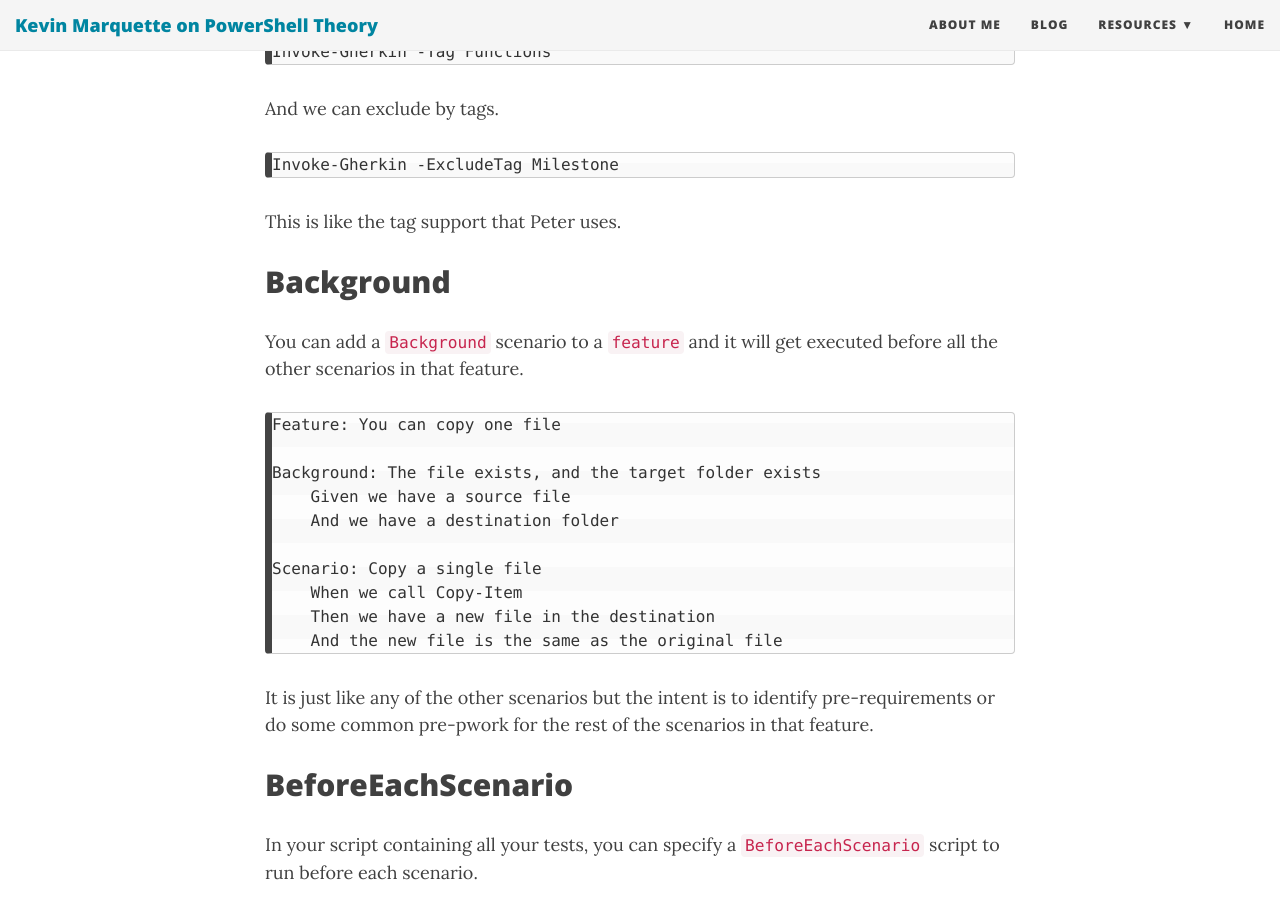
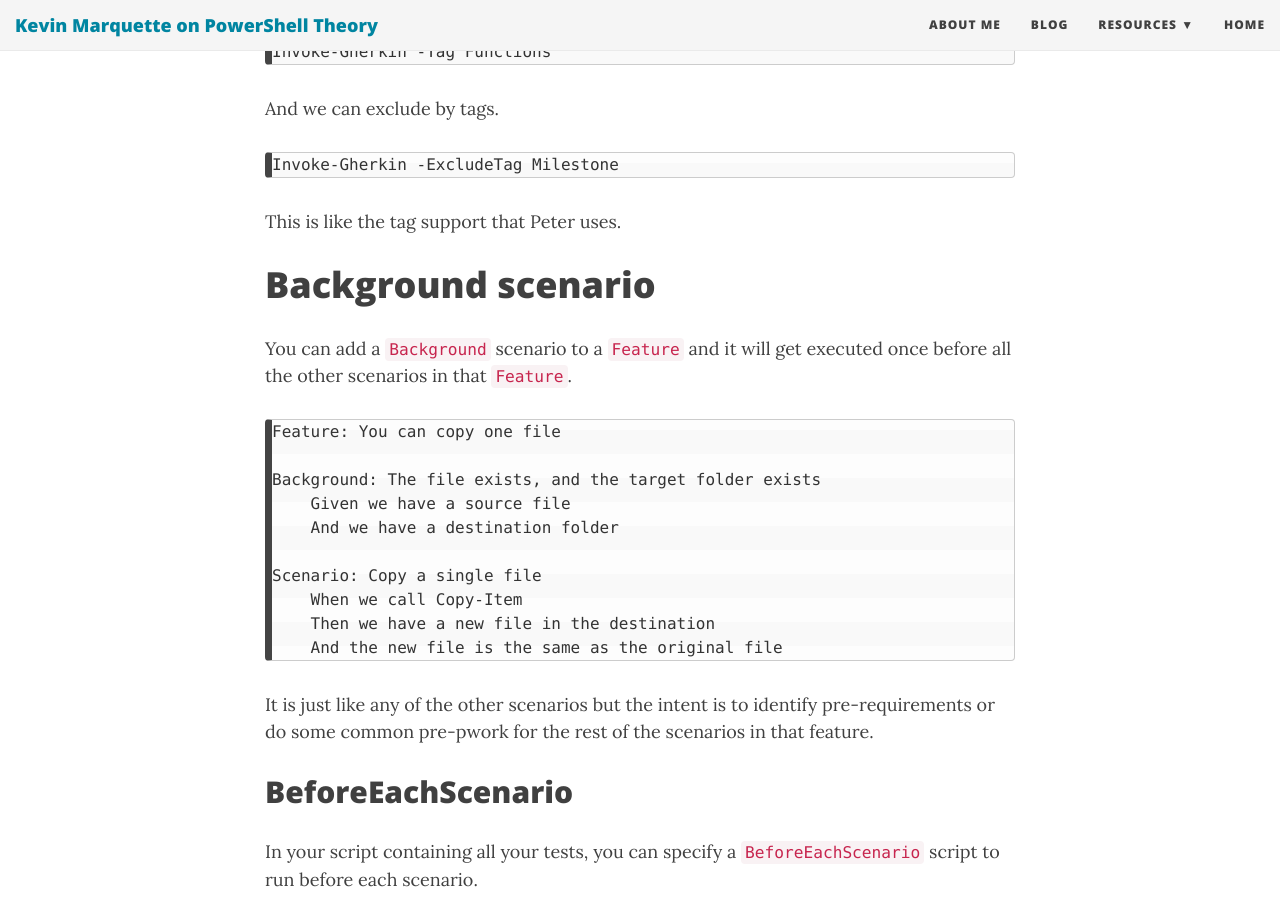
Before and after one commit to KevinMarquette/kevinmarquette.github.io, a Jekyll site: the page built from _posts/2017-04-30-Powershell-Gherkin-advanced-features.md, in a window 1280 px wide and 900 px high, scrolled down 2746 px. Built offline with Jekyll 4.4.1, drawn with Linux system fonts in a browser that asks for light colours; nearby versions of some CDN libraries; some of the changed text lies outside the part shown.

Commit message:
background

```diff
--- a/_posts/2017-04-30-Powershell-Gherkin-advanced-features.md
+++ b/_posts/2017-04-30-Powershell-Gherkin-advanced-features.md
@@ -83,9 +83,9 @@ And we can exclude by tags.
 
 This is like the tag support that Peter uses.
 
-## Background
+# Background scenario
 
-You can add a `Background` scenario to a `feature` and it will get executed before all the other scenarios in that feature.
+You can add a `Background` scenario to a `Feature` and it will get executed once before all the other scenarios in that `Feature`.
 
     Feature: You can copy one file
 
```
